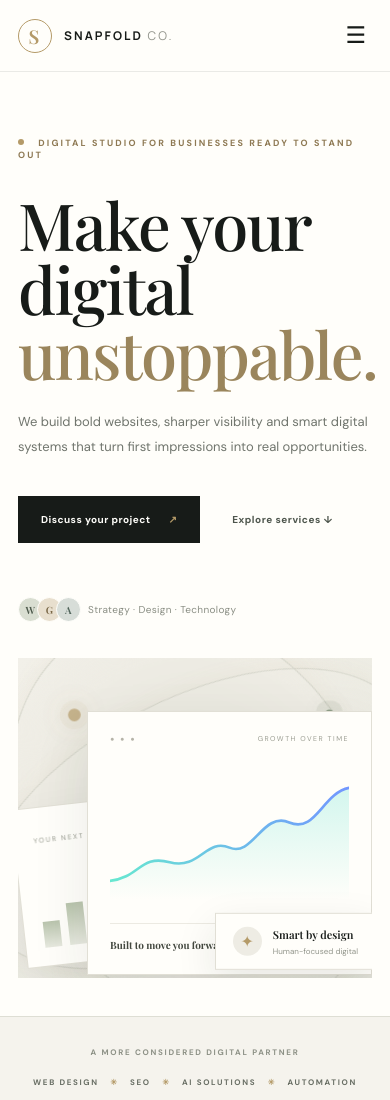
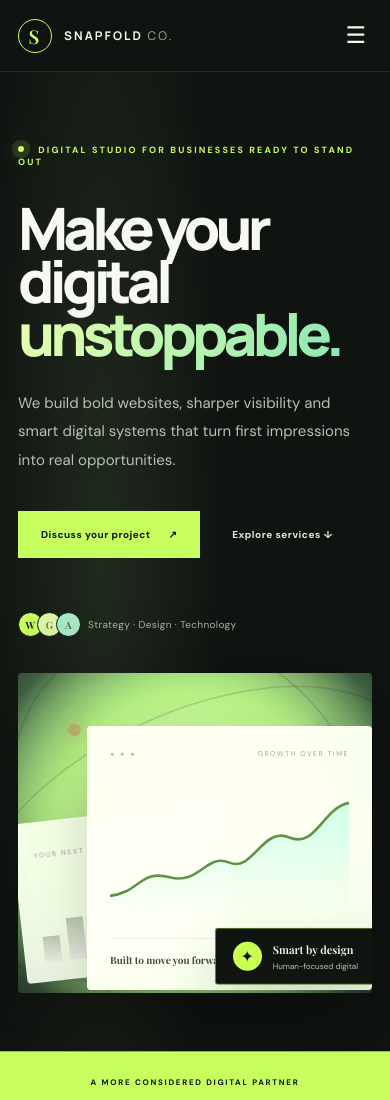
Before and after one commit to zarishadnan5800-gif/snapfoldco-website, a plain HTML site: page index.html in a window 390 px wide. Shown: the top 1100 px of the page. Drawn offline with nearby package versions, Linux system fonts and the light colour scheme.

Commit message:
Introduce bold high-contrast visual identity and vibrant motion

```diff
--- a/styles.css
+++ b/styles.css
@@ -217,3 +217,93 @@ body:before{content:"";position:fixed;inset:0 0 auto;height:2px;background:linea
 @keyframes spark-drift{0%,100%{transform:translate3d(0,0,0) scale(.85);opacity:.65}50%{transform:translate3d(18px,-22px,0) scale(1.15);opacity:1}}
 @keyframes marquee-breathe{from{letter-spacing:1.4px}to{letter-spacing:2.2px}}
 @media(max-width:650px){.hero-art{transform:none!important}.trust-inner div{white-space:normal}}
+
+
+/* ART DIRECTION 03 — high-contrast, vivid, unmistakable */
+:root{--ink:#101411;--ink-soft:#1b241d;--paper:#f0f0e8;--gold:#c7ff5e;--mint:#c7ff5e}
+.site-header{background:#101411;color:#f7f8f1;border-bottom:1px solid rgba(255,255,255,.09)}
+.site-header.is-scrolled{background:rgba(16,20,17,.96)}
+.brand-light{color:#a3ada0}.brand-mark{border-color:#c7ff5e;color:#c7ff5e}
+.nav{color:#c5cbc1}.nav .nav-cta{border-color:#c7ff5e;color:#c7ff5e}
+.nav .nav-cta:hover{background:#c7ff5e;color:#101411;border-color:#c7ff5e}
+.menu-toggle{color:#f7f8f1}
+.hero{
+  position:relative;isolation:isolate;color:#f7f8f1;
+  background:#101411;
+  box-shadow:0 0 0 100vmax #101411;
+  clip-path:inset(0 -100vmax);
+  min-height:730px;padding-top:78px;padding-bottom:90px;
+}
+.hero:before{
+  content:"";position:absolute;z-index:-1;left:-12%;top:-35%;width:72%;height:170%;
+  background:radial-gradient(ellipse,rgba(83,111,70,.24),transparent 67%);
+  pointer-events:none;
+}
+.hero:after{
+  content:"SNAPFOLD";position:absolute;z-index:-1;right:-3%;bottom:-8%;
+  font:800 clamp(90px,17vw,240px)/.8 Manrope,sans-serif;letter-spacing:-.1em;
+  color:rgba(255,255,255,.025);white-space:nowrap;pointer-events:none;
+}
+.hero .eyebrow{color:#c7ff5e}
+.hero .pulse{background:#c7ff5e;box-shadow:0 0 0 6px rgba(199,255,94,.12),0 0 22px rgba(199,255,94,.6)}
+.hero h1{color:#f7f8f1;font:800 clamp(66px,8vw,112px)/.91 Manrope,sans-serif;letter-spacing:-.085em;margin:34px 0 27px}
+.hero .gradient-text{background:linear-gradient(100deg,#c7ff5e 5%,#e4ffae 48%,#8ce8b2 100%);-webkit-background-clip:text;background-clip:text;color:transparent}
+.hero-lead{color:#b7c0b5;font-size:15px;max-width:450px}
+.hero-proof{color:#aab5a8}.proof-avatars i{border-color:#101411;background:#c7ff5e;color:#101411}
+.proof-avatars i:nth-child(2){background:#d9f5a5}.proof-avatars i:nth-child(3){background:#a7e9c4}
+.button-primary{background:#c7ff5e;color:#101411;border-color:#c7ff5e;font-weight:800}
+.button-primary:hover{background:#dcff9a;color:#101411}
+.button-primary span{color:#101411}
+.text-link{color:#e4eadf}.text-link:hover{color:#c7ff5e}
+.hero-art{
+  height:510px;border-radius:4px;
+  background:radial-gradient(circle at 50% 45%,#d9ff9c 0,#a9df7c 28%,#648d61 62%,#263b2d 100%);
+  box-shadow:0 30px 90px rgba(0,0,0,.38);
+}
+.art-glow{background:radial-gradient(circle,#efffd0 0,#b8ec8b 45%,transparent 72%)}
+.orbit{border-color:rgba(16,20,17,.24)}
+.card-front,.card-back,.floating-chip{border:1px solid rgba(255,255,255,.55);box-shadow:0 25px 65px rgba(16,20,17,.22)}
+.card-front{background:rgba(250,255,241,.94);border-radius:4px}
+.card-back{background:rgba(250,255,241,.88);border-radius:4px}
+.floating-chip{border-radius:3px;background:#101411;color:#f7f8f1;border-color:rgba(199,255,94,.45)}
+.floating-chip small{color:#b7c0b5}.chip-icon{background:#c7ff5e;color:#101411}
+.chart svg path:last-child{stroke:#628c4c}
+.trust-strip{background:#c7ff5e;border:0;color:#101411}
+.trust-inner{min-height:76px}
+.trust-inner>span,.trust-inner div{color:#101411}
+.trust-inner i{color:#486b36}
+.section-heading h2,.about-inner h2,.approach h2{font-family:Manrope,sans-serif;font-weight:800;letter-spacing:-.065em}
+.section-heading h2{font-size:clamp(42px,5vw,66px);line-height:1.02}
+.eyebrow{color:#66804e}
+.service-card{background:#fff;border:1px solid #e2e5d9}
+.service-icon{background:#eff4e6;border-color:#d8e6c5;color:#496b36}
+.service-card:hover .service-icon{background:#c7ff5e;color:#101411}
+.dark-section{background:#101411}
+.approach h2{font-size:clamp(48px,5.8vw,72px)}
+.mint{color:#c7ff5e}
+.button-light{border-color:#c7ff5e;color:#c7ff5e}
+.button-light span{color:#c7ff5e}
+.step>span{color:#c7ff5e}
+.about-band{background:#e9eee2}
+.contact-panel{background:#101411}
+.contact-copy h2{font:800 clamp(48px,5.5vw,70px)/.98 Manrope,sans-serif;letter-spacing:-.07em}
+.contact-form input:focus,.contact-form select:focus,.contact-form textarea:focus{border-color:#c7ff5e;box-shadow:0 0 0 3px rgba(199,255,94,.1)}
+.footer{background:#0b0e0c}
+.footer-brand .brand-mark{border-color:#c7ff5e;color:#c7ff5e}
+@media(max-width:650px){
+ .site-header{background:#101411}
+ .nav{background:#101411;border-color:#333c32}
+ .nav a{color:#e4eadf}
+ .hero{min-height:0;padding-top:72px;padding-bottom:58px}
+ .hero h1{font-size:clamp(58px,15vw,82px)}
+ .hero-art{height:320px}
+ .trust-inner{padding:18px 0}
+}
+@media(prefers-reduced-motion:no-preference){
+ .hero-art{animation:art-arrive 1.15s var(--motion-ease) .1s both,hero-glow-pulse 9s ease-in-out 1.3s infinite alternate}
+ .hero-art .orbit-one{animation:orbit-drift 14s ease-in-out infinite alternate}
+ .hero-art .orbit-two{animation:orbit-drift 19s ease-in-out infinite alternate-reverse}
+ .hero .gradient-text{background-size:200% 100%;animation:neon-flow 6s ease-in-out infinite alternate}
+}
+@keyframes hero-glow-pulse{from{filter:saturate(.92) brightness(.96)}to{filter:saturate(1.18) brightness(1.06)}}
+@keyframes neon-flow{from{background-position:0% 50%}to{background-position:100% 50%}}
```
